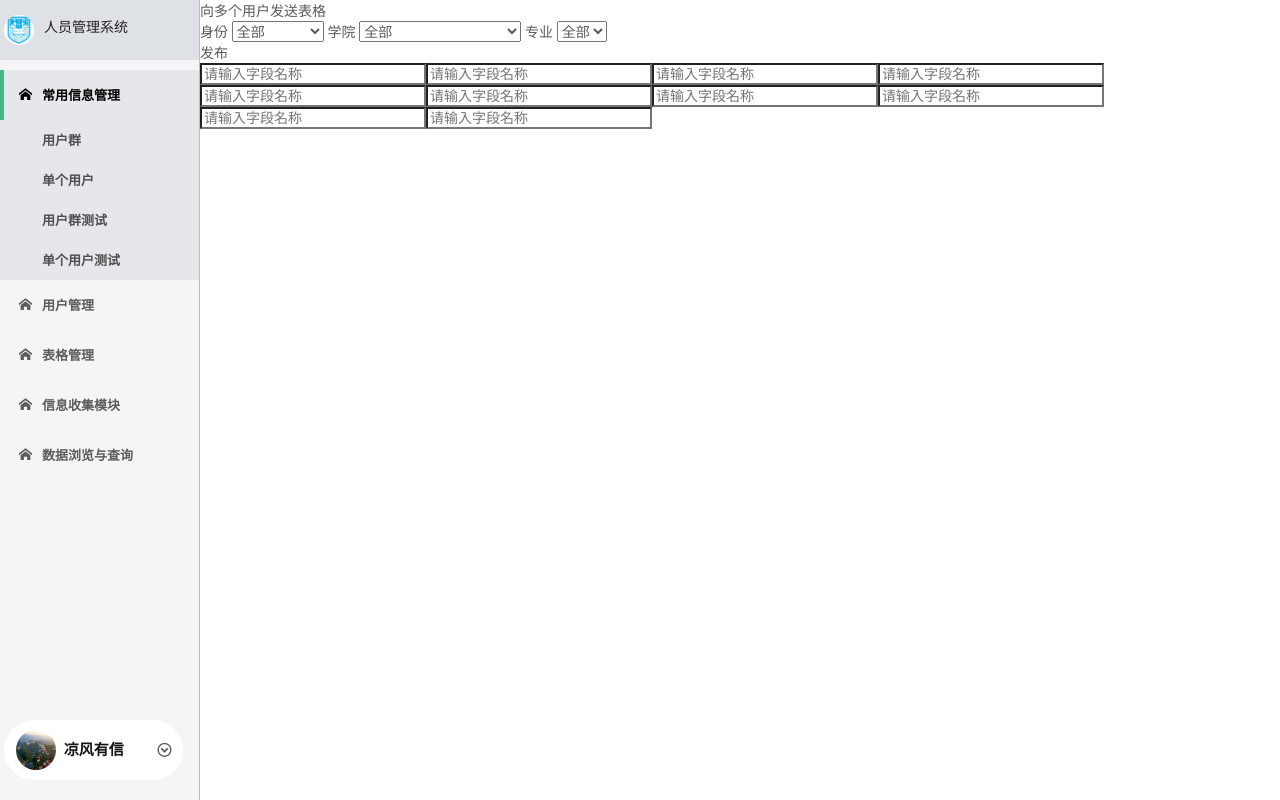
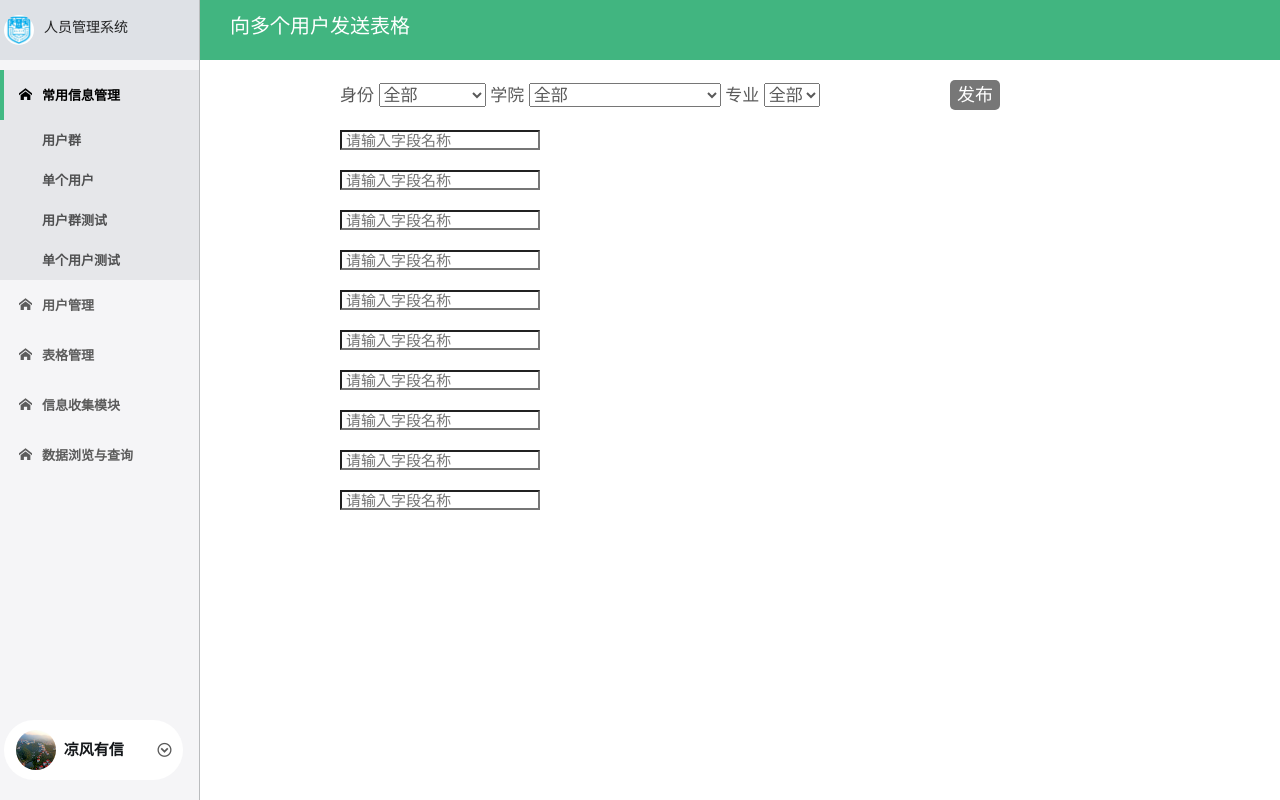
Before and after one commit to InTheWind1115/manageWeb, a Vue app: page /index/module3page2 in a window 1280 px wide. Built offline with nearby package versions, Linux system fonts and the light colour scheme.

Commit message:
模块3-2前端修改

```diff
--- a/src/views/module3/Module3Page2.vue
+++ b/src/views/module3/Module3Page2.vue
@@ -1,5 +1,5 @@
 <template>
-  <div class="box select">
+  <div class="box3-2 select">
     <div class="header">
       向多个用户发送表格
     </div>
@@ -169,6 +169,71 @@
 
 <style scoped lang="less">
 
+  .box3-2 {
+    width: 100%;
+    top: 0;
+    left: 0;
+
+    .header {
+      width: 100%;
+      height: 60px;
+      background-color: #41b580;
+      font-size: 20px;
+      line-height: 260%;
+      color: white;
+      text-align: left;
+      padding-left: 30px;
+    }
+
+    .body {
+      width: 800px;
+      /*background-color: #42b983;*/
+      margin: 0 auto;
+
+      .body-header {
+        margin-top: 20px;
+        position: relative;
+        width: 100%;
+        height: 30px;
+        line-height: 30px;
+        font-size: 17px;
+
+        .body-header-btn {
+          position: absolute;
+          height: 30px;
+          width: 50px;
+          left: 610px;
+          font-size: 18px;
+          background-color: #777777;
+          color: white;
+          text-align: center;
+          display: inline-block;
+          border-radius: 5px;
+          &:hover {
+            background-color: #555555;
+            cursor: pointer;
+          }
+
+        }
+      }
+
+      .body-show {
+        display: flex;
+        flex-direction: column;
+        margin-top: 20px;
+
+        .body-show-input {
+          width: 200px;
+          height: 20px;
+          outline: none;
+          font-size: 15px;
+          text-indent: 2px;
+          margin-bottom: 20px;
+        }
+      }
+    }
+
+  }
   .body-header-btn:hover {
     cursor: pointer;
   }
```
